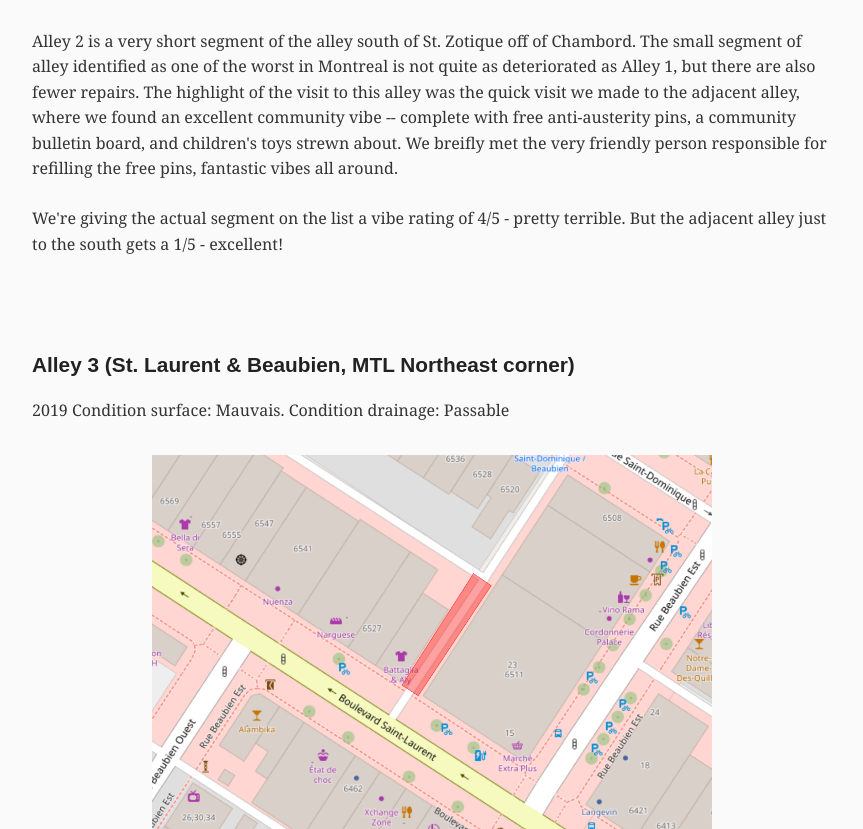
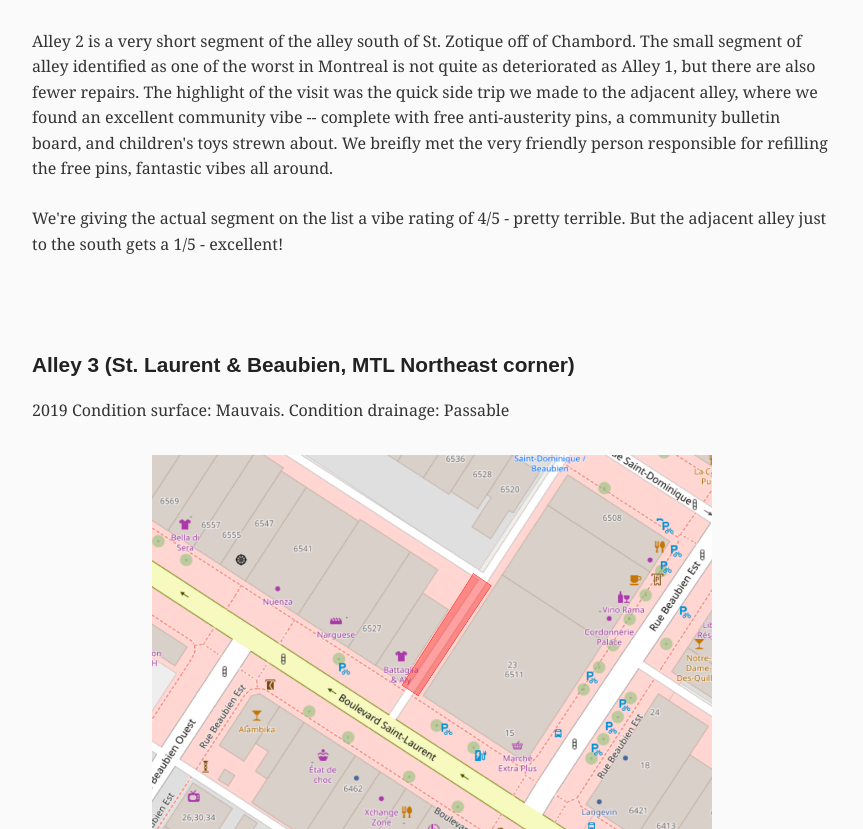
Before and after one commit to nectomire/nectomire.github.io, a plain HTML site: page blog/worst_alleys.html in a window 1280 px wide. Shown: the part 3700-4529 px from the top of the page, without its empty margins (208-1071 px from the left). Drawn offline with Linux system fonts and the light colour scheme.

Commit message:
update worst_alleys

```diff
--- a/blog/worst_alleys.html
+++ b/blog/worst_alleys.html
@@ -57,7 +57,7 @@
     <img src="/images/blog_posts/worst_alleys/alley_2-1.JPG">
     </div>
 
-    <p>Alley 2 is a very short segment of the alley south of St. Zotique off of Chambord. The small segment of alley identified as one of the worst in Montreal is not quite as deteriorated as Alley 1, but there are also fewer repairs. The highlight of the visit to this alley was the quick visit we made to the adjacent alley, where we found an excellent community vibe -- complete with free anti-austerity pins, a community bulletin board, and children's toys strewn about. We breifly met the very friendly person responsible for refilling the free pins, fantastic vibes all around.</p>
+    <p>Alley 2 is a very short segment of the alley south of St. Zotique off of Chambord. The small segment of alley identified as one of the worst in Montreal is not quite as deteriorated as Alley 1, but there are also fewer repairs. The highlight of the visit was the quick side trip we made to the adjacent alley, where we found an excellent community vibe -- complete with free anti-austerity pins, a community bulletin board, and children's toys strewn about. We breifly met the very friendly person responsible for refilling the free pins, fantastic vibes all around.</p>
     <p>We're giving the actual segment on the list a vibe rating of 4/5 - pretty terrible. But the adjacent alley just to the south gets a 1/5 - excellent! </p>
     <br>
     <h3>Alley 3 (St. Laurent & Beaubien, MTL Northeast corner) </h3>
```
